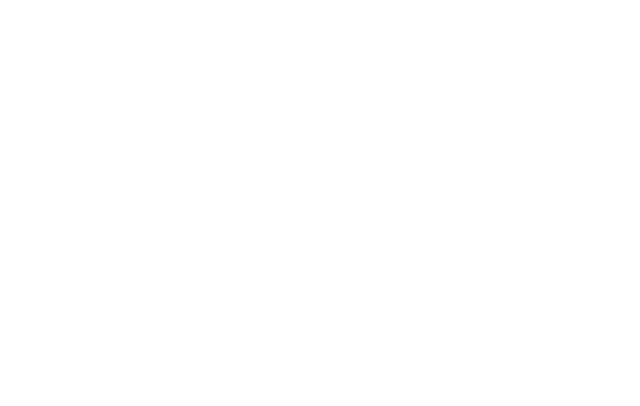
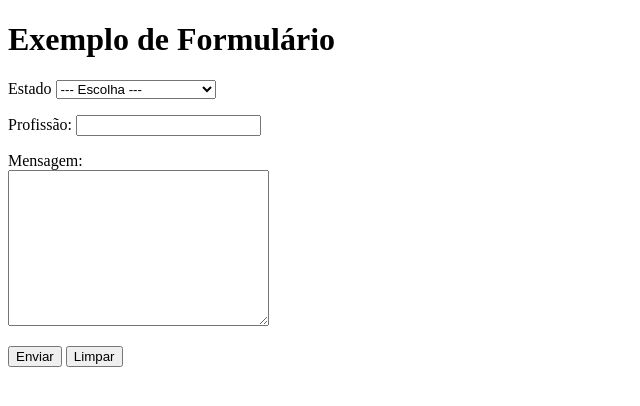
Before and after one commit to DanrleyDimasC/html-css, a plain HTML site: page exercicio/ex025/form007.html in a window 1280 px wide. Shown: the whole page, without its empty margins (0-640 px from the left). Drawn offline with Linux system fonts and the light colour scheme.

Commit message:
exercício de formulario 007

```diff
--- a/exercicio/ex025/form007.html
+++ b/exercicio/ex025/form007.html
@@ -7,6 +7,45 @@
     <title>Formulários</title>
 </head>
 <body>
-    <h1></h1>
+    <h1>Exemplo de Formulário</h1>
+    <form action="cadastro.php" method="post" autocomplete="on">
+        <p>
+            <label for="iest">Estado</label>
+            <select name="estado" id="iest">
+                <option value=""selected>--- Escolha ---</option>
+                <optgroup label="Região Sudeste">
+                    <option value="MG">Minas Gerais</option>
+                    <option value="SP">São Paulo</option>
+                    <option value="RJ">Rio de Janeiro</option>
+                </optgroup>
+
+                <optgroup label="Região Nordeste">
+                    <option value="MA">Maranhão</option>
+                    <option value="PE">Pernambuco</option>
+                    <option value="RN">Rio Grande do Norte</option>
+                </optgroup>
+            </select>
+        </p>
+
+        <p>
+            <label for="iprof">Profissão: </label>
+            <input type="text" name="prof" id="iprof" list="lstprof">
+             <datalist id="lstprof">
+                <option value="ADM">Administrador</option>
+                <option value="CONT">Contabilista</option>
+                <option value="DEV">Desenvolvedor</option>
+                <option value="Prof">Professor</option>
+             </datalist>
+        </p>
+
+        <p><label for="imsg">Mensagem: </label><br>
+        <textarea name="msg" id="imsg" cols="30" rows="10"></textarea>
+        </p>
+
+        <p>
+            <input type="submit" value="Enviar">
+            <input type="reset" value="Limpar">
+        </p>
+    </form>
 </body>
 </html>
```
Also changed, not shown: exercicio/ex025/form008.html (added, +12 -0 lines).
